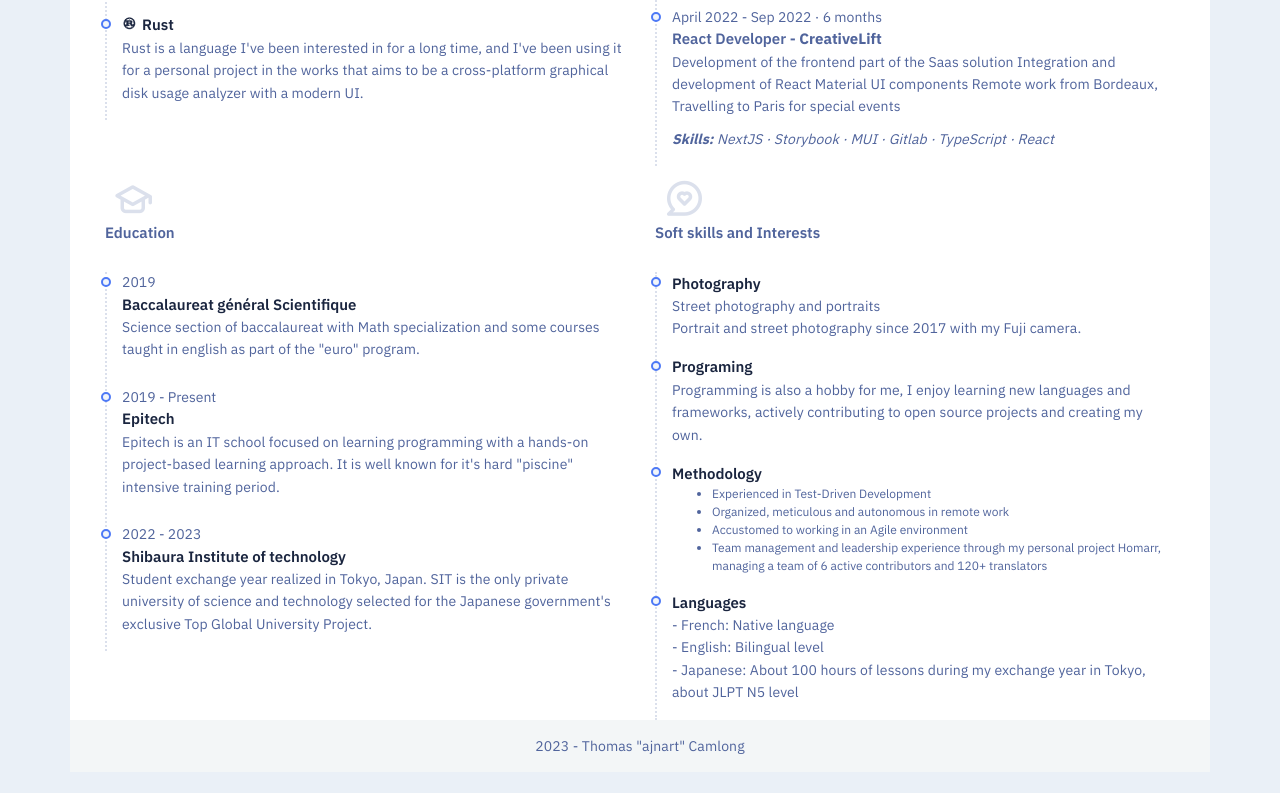
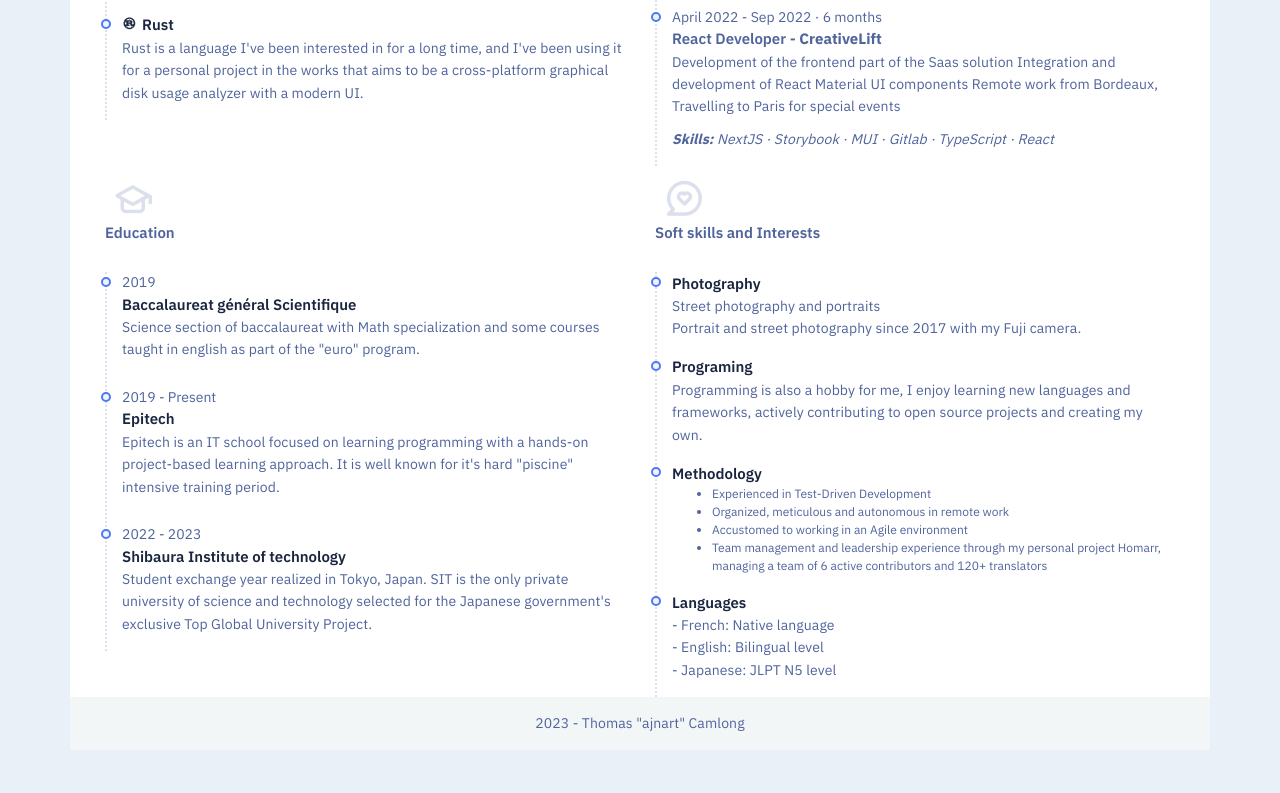
Before and after one commit to ajnart/ajnart.github.io, a plain HTML site: page index.html in a window 1280 px wide. Shown: the part 937-1730 px from the top of the page. Drawn offline with nearby package versions, Linux system fonts and the light colour scheme.

Commit message:
Update Japanese language proficiency level

```diff
--- a/index.html
+++ b/index.html
@@ -321,7 +321,7 @@
                   <p>
                     - French: Native language<br />
                     - English: Bilingual level<br />
-                    - Japanese: About 100 hours of lessons during my exchange year in Tokyo, about JLPT N5 level
+                    - Japanese: JLPT N5 level
                   </p>
                 </div>
               </div>
```
